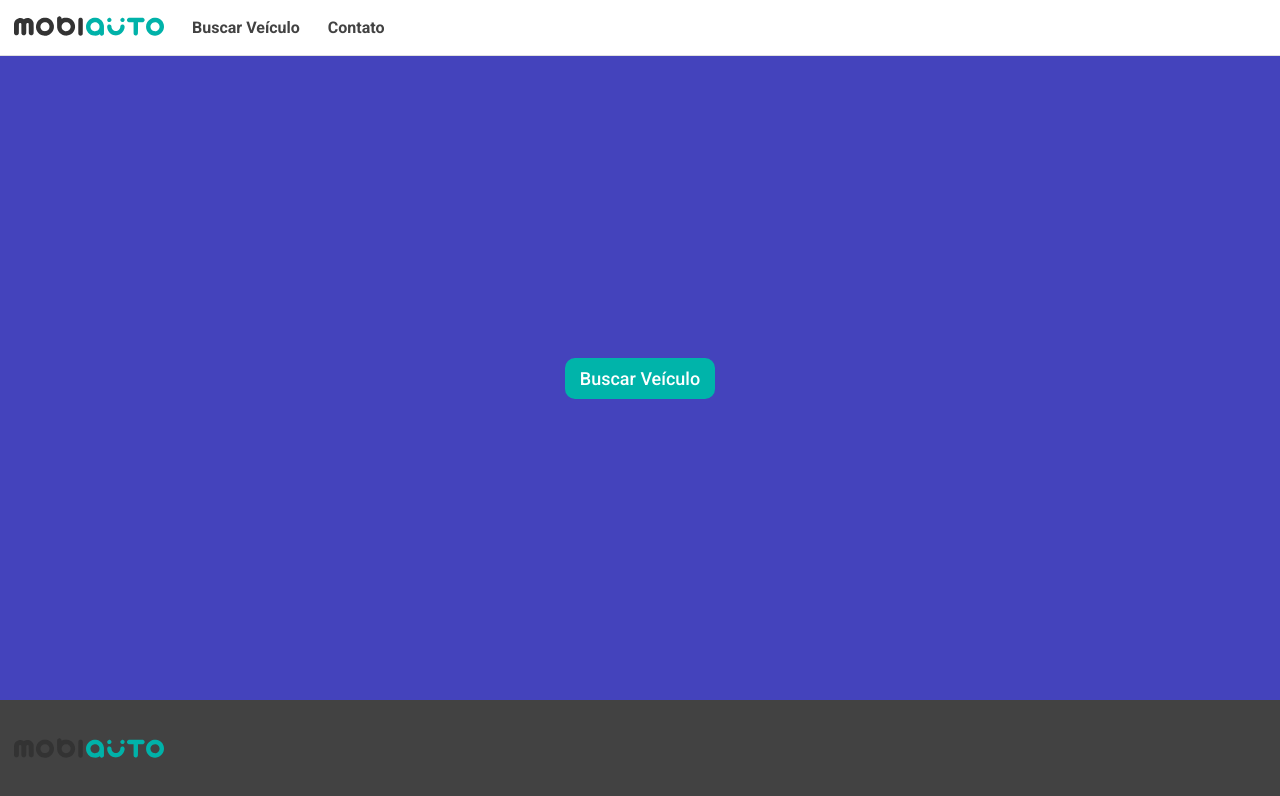
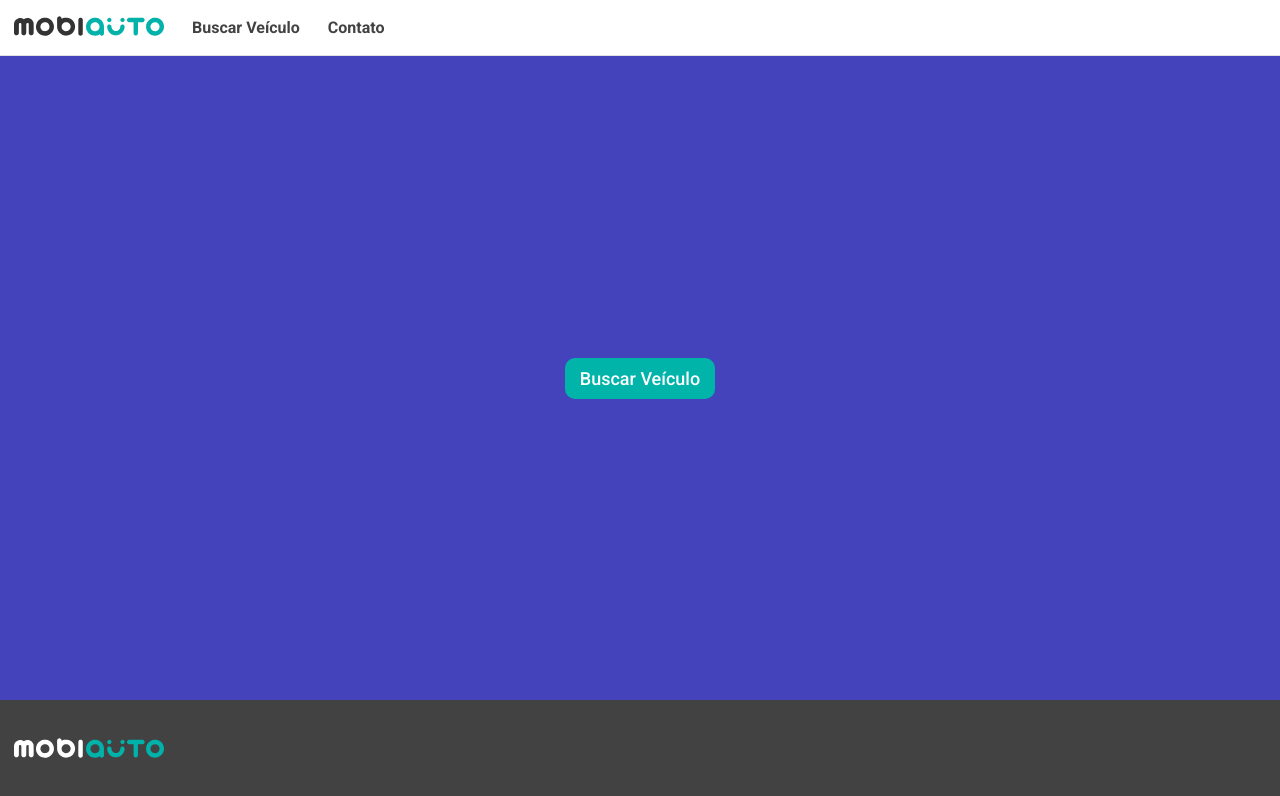
Before and after one commit to Ru4nPimentel/mobiauto, a Next.js app: page / in a window 1280 px wide. Shown: the top 796 px of the page. Built offline with nearby package versions, Linux system fonts and the light colour scheme.

Commit message:
change: color logo

```diff
--- a/src/components/atoms/Logo/index.tsx
+++ b/src/components/atoms/Logo/index.tsx
@@ -1,16 +1,18 @@
 "use client";
 import LogoIMG from "@/assets/logo.svg";
+import LogoIMGLight from "@/assets/logoLight.svg";
 import Image from "next/image";
 
 type ILogo = React.ComponentProps<"img"> & {
   width?: number;
   height?: number;
+  light?: boolean;
 };
 
-const Logo = ({ className, width, height }: ILogo) => {
+const Logo = ({ className, width, height, light }: ILogo) => {
   return (
     <Image
-      src={LogoIMG}
+      src={light ? LogoIMGLight : LogoIMG}
       className={className}
       alt="Logo MobiAuto"
       width={width ? width : 150}
--- a/src/components/molecules/Footer/index.tsx
+++ b/src/components/molecules/Footer/index.tsx
@@ -7,7 +7,7 @@ const Footer = () => {
   return (
     <S.Footer className="grayBg">
       <span>
-        <Logo />
+        <Logo light={true} />
       </span>
     </S.Footer>
   );
```
Also changed, not shown: src/assets/logoLight.svg (added).
